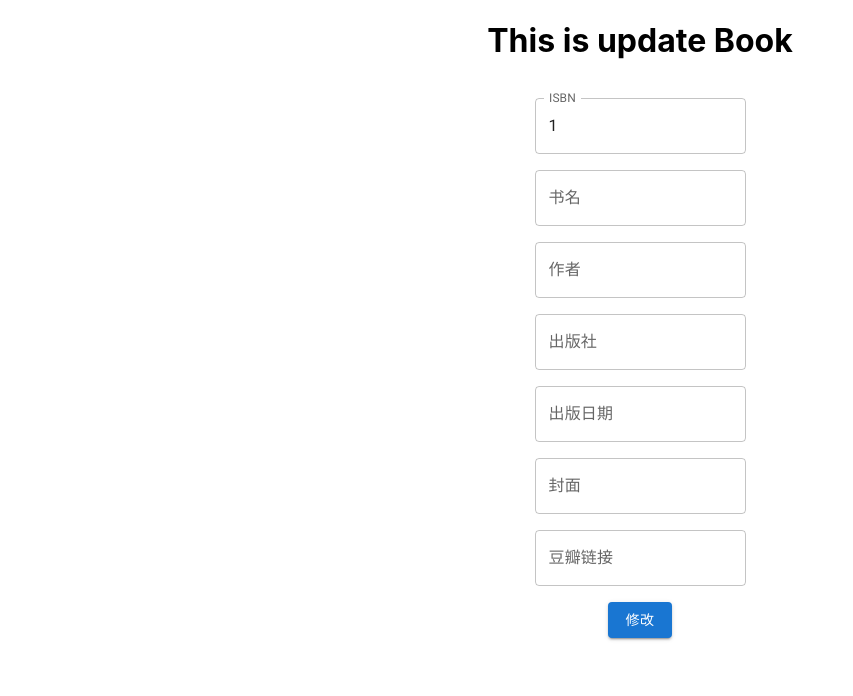
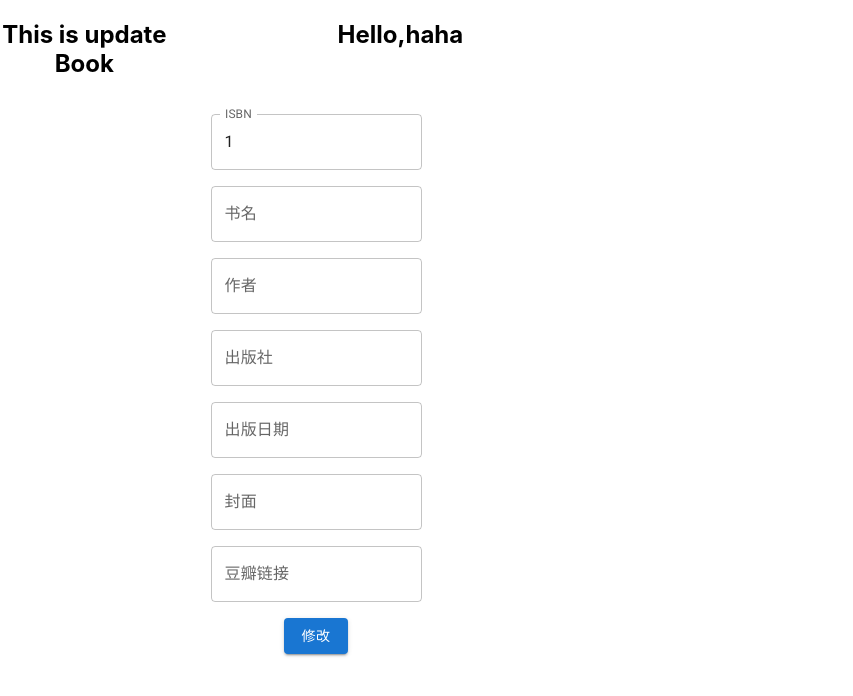
Before and after one commit to OkenBarrel/TestbookGenius, a React (Create React App) app in the folder textbook_genius/frontend/reactapp/: page /book/1/update in a window 1280 px wide. Shown: the top 696 px of the page, without its empty margins (0-853 px from the left). Built offline with nearby package versions, Linux system fonts and the light colour scheme; no server answers.

Commit message:
feat: update feat-session, can return user_id of the session

```diff
--- a/textbook_genius/frontend/reactapp/src/components/HelloComponent.js
+++ b/textbook_genius/frontend/reactapp/src/components/HelloComponent.js
@@ -1,4 +1,4 @@
-import {Button,DialogContent,TextField,Grid} from '@mui/material';
+import {Button,DialogContent,TextField,Grid, Box, Card, CardContent} from '@mui/material';
 import { useState,useEffect } from 'react';
 import {useParams, useNavigate} from 'react-router-dom';
 import {
@@ -16,7 +16,7 @@ const HelloComponent=()=>{
 
     const[user,setUser]=useState("haha")
 
-    useEffect(() => {
+    /*useEffect(() => {
         fetch("/api/login")
         .then(res=>{
             return res.json()
@@ -24,12 +24,25 @@ const HelloComponent=()=>{
         .then(data=>{
             setUser(data.user_id)
         })
-    }, []);
+    }, []);*/
 
     return(
-        <Card sx={{width:500,height:100}}>
-
-        </Card>
+        /*<Card sx={{width:500,height:30}}>
+            <CardContent>
+                <Grid container spacing={1} item xs={12} >
+                    <Grid item xs={12}>
+                        <Box sx={{ display: 'flex', alignItems: 'center',flexDirection:'row' }}>
+                            <p>Hello,{user}</p>
+                        </Box>
+                    </Grid>
+                </Grid>
+            </CardContent>
+        </Card>*/
+        <Grid container spacing={1} item xs={12} >
+            <Grid item xs={12}>
+                <h2>Hello,{user}</h2>
+            </Grid>
+        </Grid>
     )
 }
 export default HelloComponent;
--- a/textbook_genius/frontend/reactapp/src/components/UpdateBookPage.js
+++ b/textbook_genius/frontend/reactapp/src/components/UpdateBookPage.js
@@ -9,6 +9,7 @@ import {
     Redirect,
     Switch
 } from "react-router-dom";
+import HelloComponent from './HelloComponent';
 import {getCsrfToken} from "./CSRFToken";
 
 function UpdateBookPage(props){
@@ -73,11 +74,17 @@ function UpdateBookPage(props){
 
     return(
         <div className='updateBookPage'>
-            <Grid container spacing={3} align="center" justifyContent="center">
+            <Grid container spacing={2} align="center" sx={{display:'flex',flexDirection:'column'}}>
                 <Grid container spacing={2} item xs={6}>
-                    <Grid item xs={12} align="center">
-                        <h1>This is update Book</h1>
+                    <Grid item xs={12} align="center" spacing={2} sx={{display:'flex',flexDirection:'row'}}>
+                        <h2>This is update Book</h2>
+                        <HelloComponent/>
                     </Grid>
+                    {/*<Grid>
+                        <HelloComponent/>
+                    </Grid> */}
+                </Grid>
+                <Grid container spacing={2} item xs={6}>
                     <Grid item xs={12} align="center">
                         <TextField value={isbn} label={"ISBN"}/>
                     </Grid>
```
Also changed, not shown: 1 other file (tests, documents, lock files or other folders).
